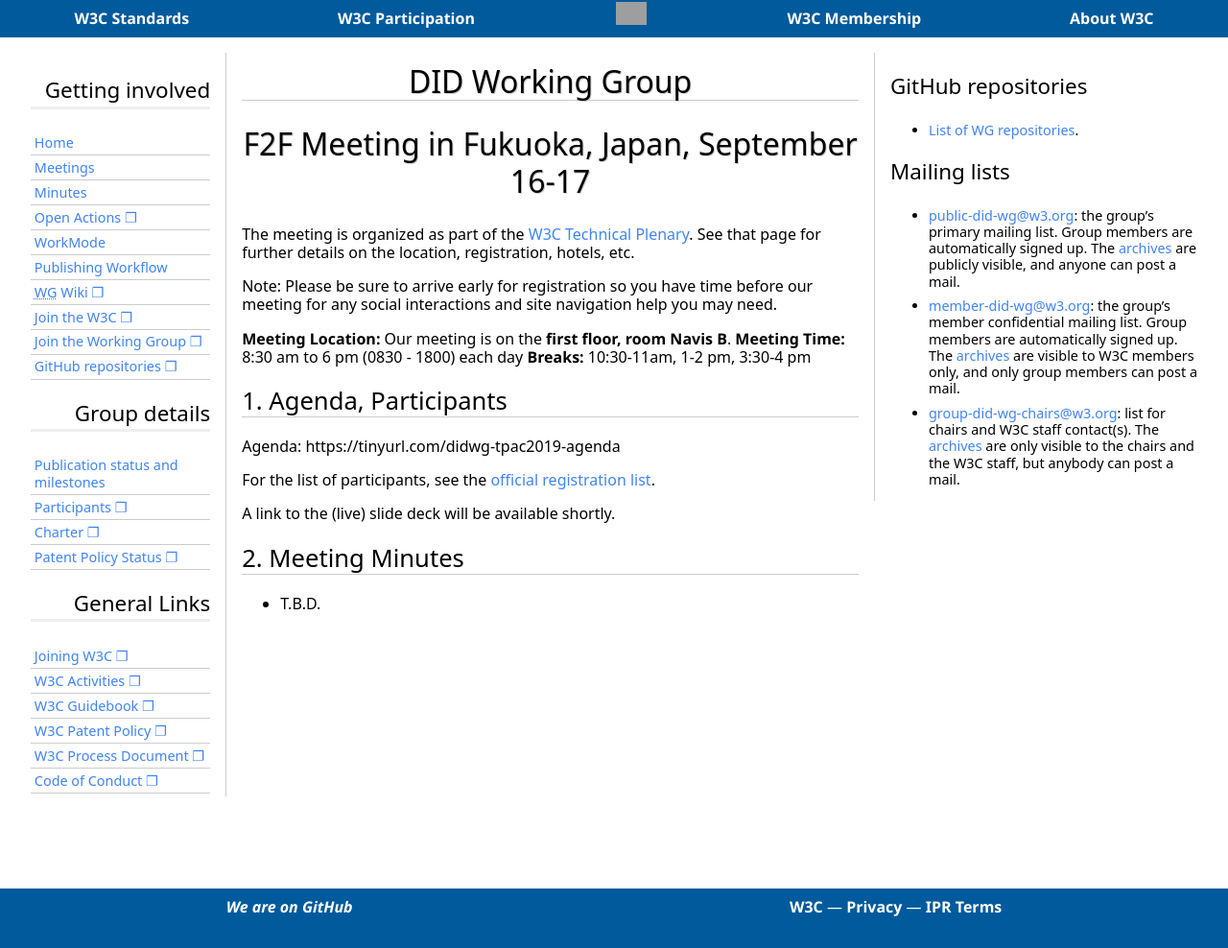
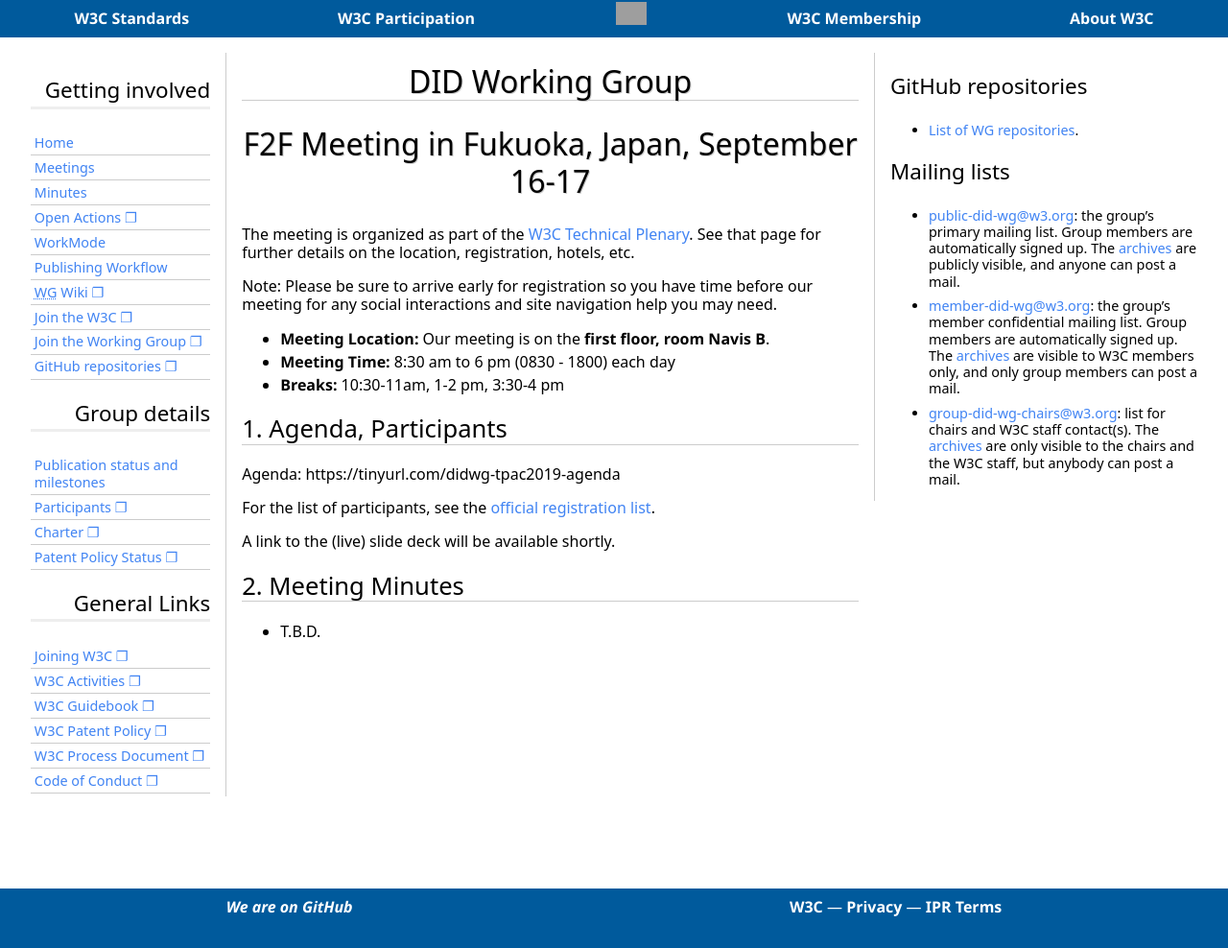
Before and after one commit to w3c/did-wg, a Jekyll site: the page built from Meetings/F2F/2019.09.Fuk.md, in a window 1280 px wide. Shown: the whole page at 96% size. Built offline with Jekyll 4.4.1, drawn with Linux system fonts in a browser that asks for light colours; some web fonts are replaced; our own code applies the rules of GitHub Pages for plain Markdown files; grey boxes are pictures that could not be loaded.

Commit message:
Update 2019.09.Fuk.md

```diff
--- a/Meetings/F2F/2019.09.Fuk.md
+++ b/Meetings/F2F/2019.09.Fuk.md
@@ -11,9 +11,9 @@ Note: Please be sure to arrive early for registration so you have time
 before our meeting for any social interactions and site navigation help you
 may need.
 
-**Meeting Location:** Our meeting is on the **first floor, room Navis B**.
-**Meeting Time:** 8:30 am to 6 pm (0830 - 1800) each day
-**Breaks:** 10:30-11am, 1-2 pm, 3:30-4 pm
+* **Meeting Location:** Our meeting is on the **first floor, room Navis B**.
+* **Meeting Time:** 8:30 am to 6 pm (0830 - 1800) each day
+* **Breaks:** 10:30-11am, 1-2 pm, 3:30-4 pm
 
 ## Agenda, Participants
 
```
